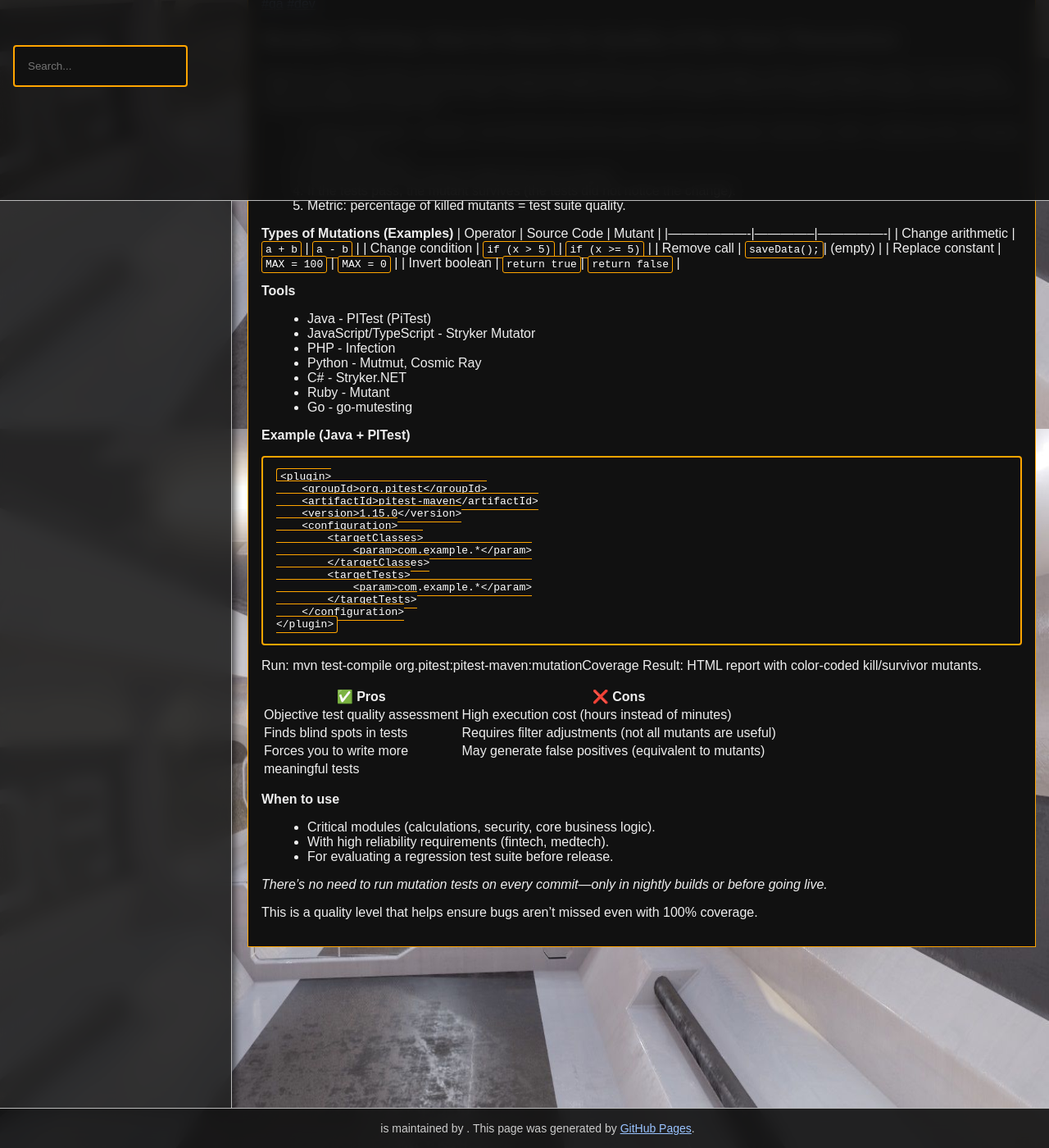
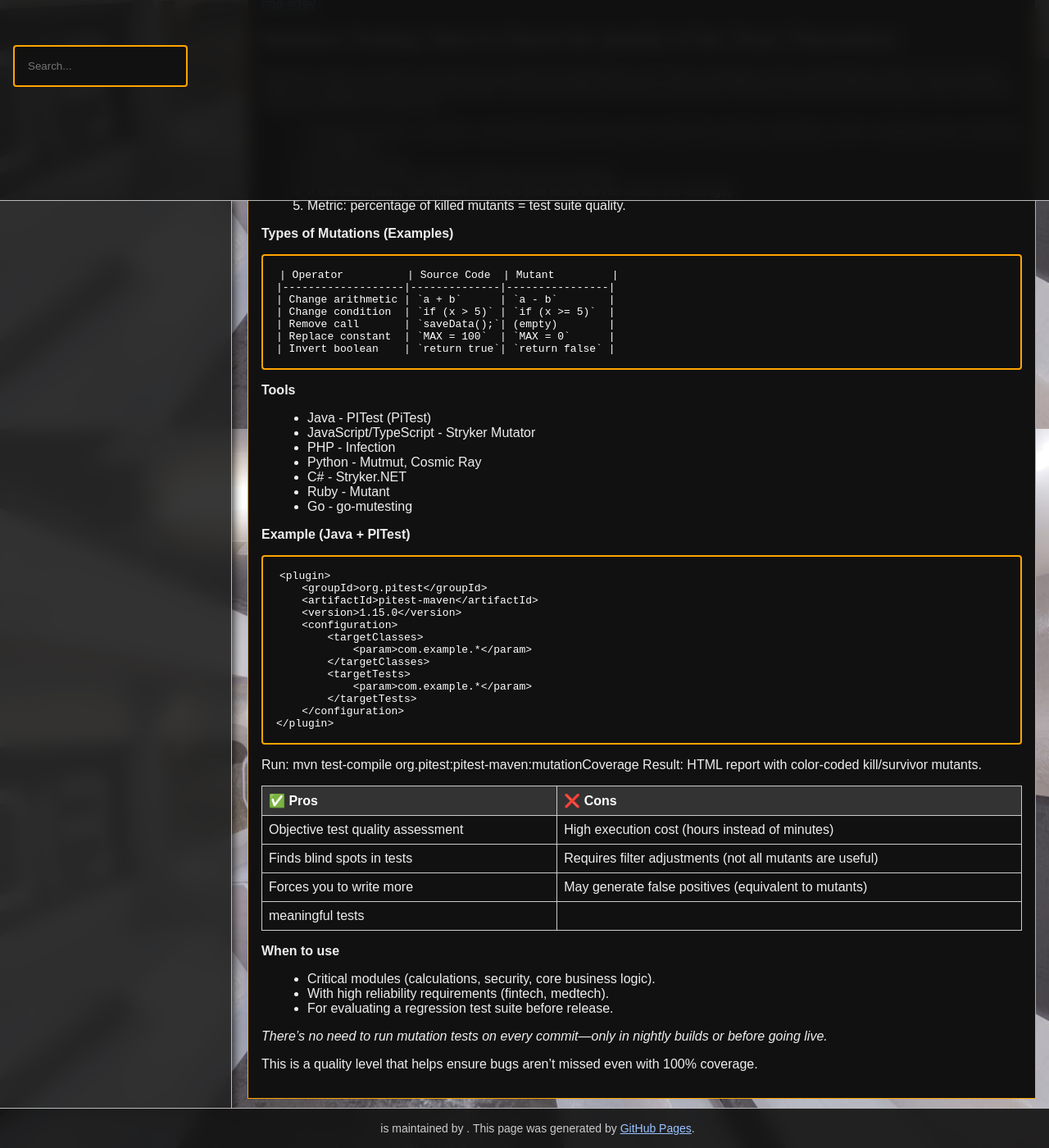
Before and after one commit to cybermerlin/CyberMerlin, a Jekyll site: the page built from qa/mutation_testing.md, in a window 1280 px wide and 1400 px high, scrolled down 377 px. Shown: the whole window at 82% size. Built offline with Jekyll 4.4.1, drawn with Linux system fonts in a browser that asks for light colours; comment, search, counter and statistics services are not loaded.

Commit message:
style: update code block styling and add table formatting for improved readability

````diff
--- a/assets/css/style.css
+++ b/assets/css/style.css
@@ -161,11 +161,10 @@ a, a:-webkit-any-link {
 }
 
 code {
-  background-color: #111111;
+  background-color: #004700;
   color: #ffffff;
   padding: 2px 4px;
   border-radius: 3px;
-  border: 1px solid #FFA500; /* Orange border */
 }
 
 pre, input {
@@ -176,7 +175,27 @@ pre, input {
   border-radius: 4px;
   overflow-x: auto;
 }
+pre code {
+  background: none;
+}
 
 li {
   margin-left: 1rem;
 }
+
+table {
+  border-collapse: collapse;
+  border: 1px solid #ccc;
+  width: 100%;
+}
+
+th, td {
+  border: 1px solid #ccc;
+  padding: 8px;
+  text-align: left;
+}
+
+th {
+  background-color: #333333;
+  color: #ffffff;
+}
--- a/qa/mutation_testing.md
+++ b/qa/mutation_testing.md
@@ -16,6 +16,7 @@ Everyone writes unit tests, but how do you know how good they are? Code coverage
 5. Metric: percentage of killed mutants = test suite quality.
 
 **Types of Mutations (Examples)**
+```
 | Operator          | Source Code  | Mutant         |
 |-------------------|--------------|----------------|
 | Change arithmetic | `a + b`      | `a - b`        |
@@ -23,6 +24,7 @@ Everyone writes unit tests, but how do you know how good they are? Code coverage
 | Remove call       | `saveData();`| (empty)        |
 | Replace constant  | `MAX = 100`  | `MAX = 0`      |
 | Invert boolean    | `return true`| `return false` |
+```
 
 **Tools**
 - Java - PITest (PiTest)
````
Also changed, not shown: assets/img/Screenshot 2022-09-19 112914.jpg (added).
